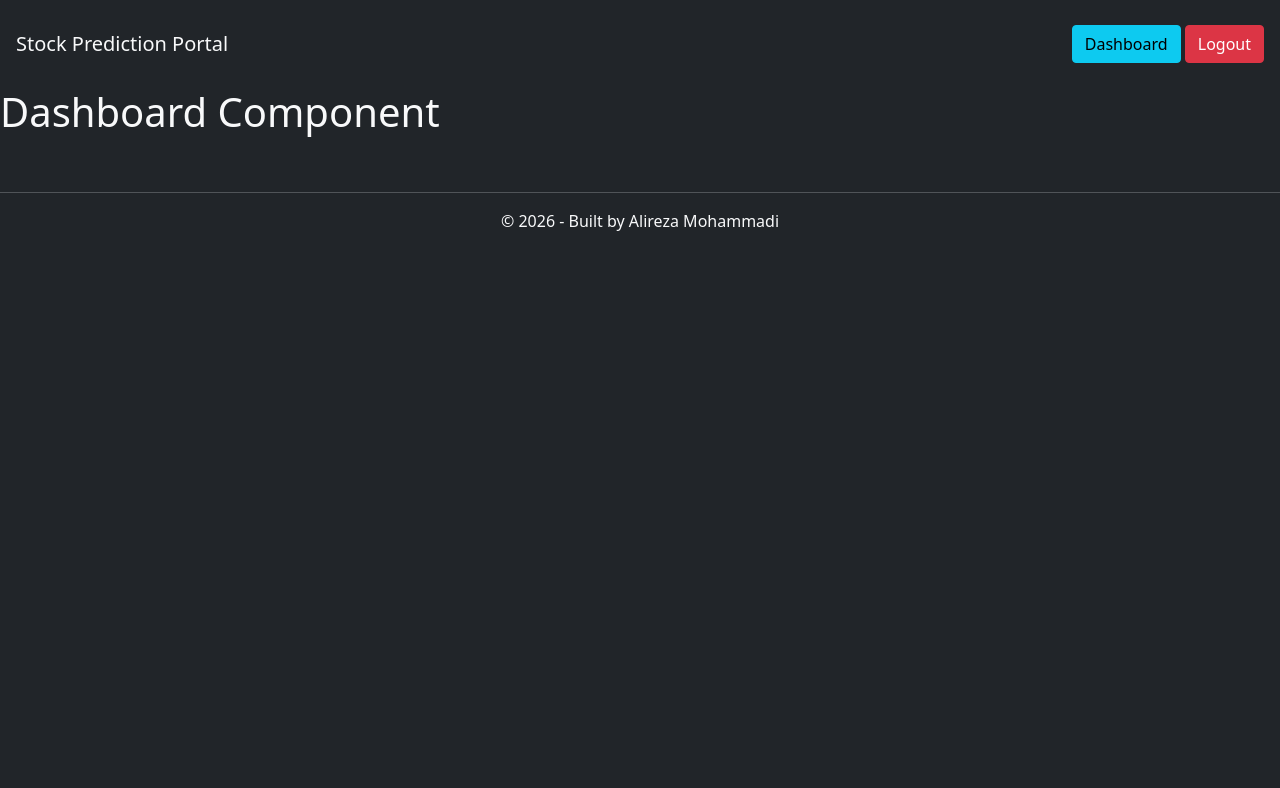
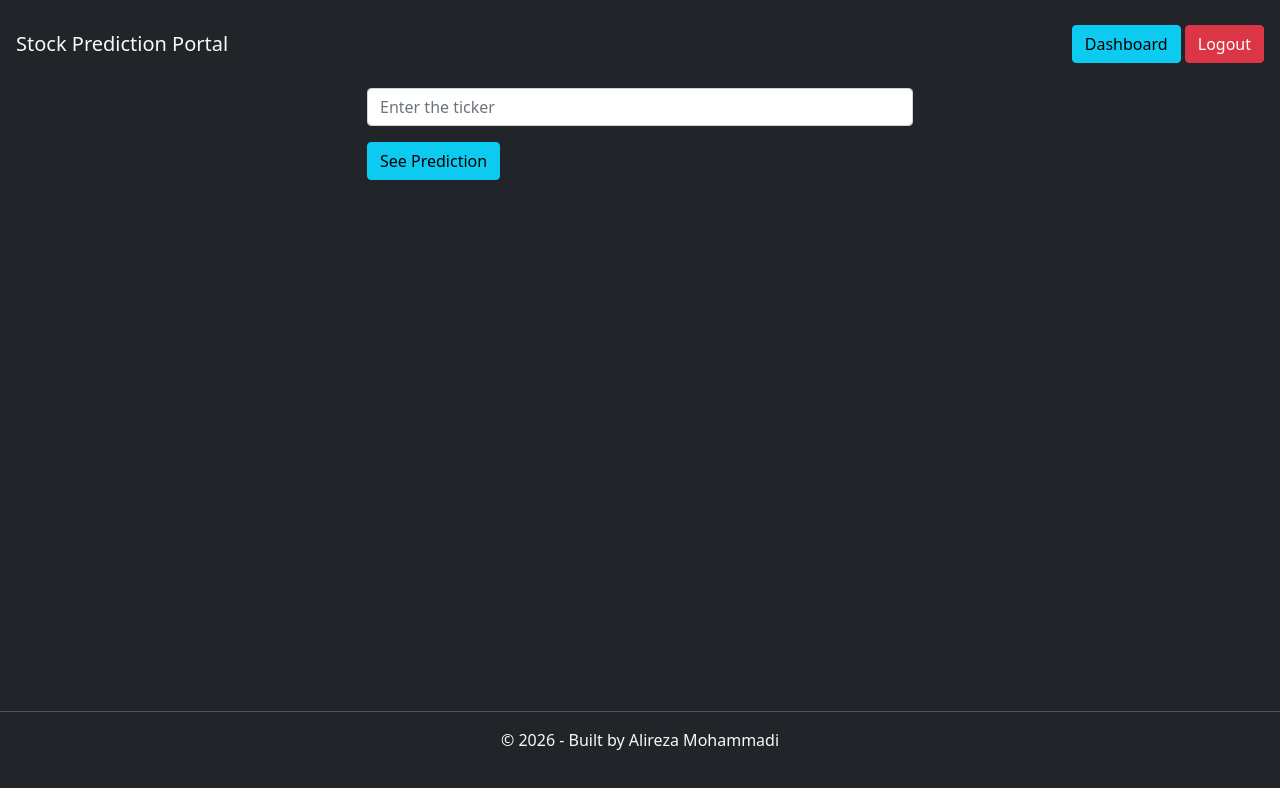
Before and after one commit to Alireza3044/stock-prediction-portal, a React (Vite) app in the folder frontend-react/: page /dashboard in a window 1280 px wide. Shown: the top 788 px of the page. Built offline with nearby package versions, Linux system fonts and the light colour scheme; no server answers; sample sign-in values are in the browser's storage.

Commit message:
Implement the dashboard

```diff
--- a/frontend-react/src/components/Dashboard.jsx
+++ b/frontend-react/src/components/Dashboard.jsx
@@ -1,28 +1,33 @@
-import { useEffect } from "react"
+import { useState } from "react"
 import axiosInstance from "../axiosInstance"
 
 function Dashboard() {
-  const accessToken = localStorage.getItem("accessToken")
+  const [ticker, setTicker] = useState("")
 
-  useEffect(() => {
-    const fetchData = async () => {
-      try {
-        const response = await axiosInstance.get("v1/sample/", {
-          headers: {
-            "Authorization": `Bearer ${accessToken}`
-          }
-        })
-        console.log(response.data)
-      }
-      catch(error) {
-        console.error(error)
-      }
-    }
-    fetchData()
-  }, [])
+  async function getPrediction(e) {
+    e.preventDefault()
+
+    const response = await axiosInstance.post("v1/predict/", { ticker })
+    console.log(response)
+  }
 
   return (
-    <h1 className="text-light">Dashboard Component</h1>
+    <main className="container">
+      <div className="row">
+        <div className="col-md-6 mx-auto">
+          <form onSubmit={getPrediction}>
+            <input
+              type="text"
+              className="form-control"
+              placeholder="Enter the ticker"
+              value={ticker}
+              onChange={e => setTicker(e.target.value)}
+            />
+            <button className="btn btn-info mt-3" type="submit">See Prediction</button>
+          </form>
+        </div>
+      </div>
+    </main>
   )
 }
 
```
